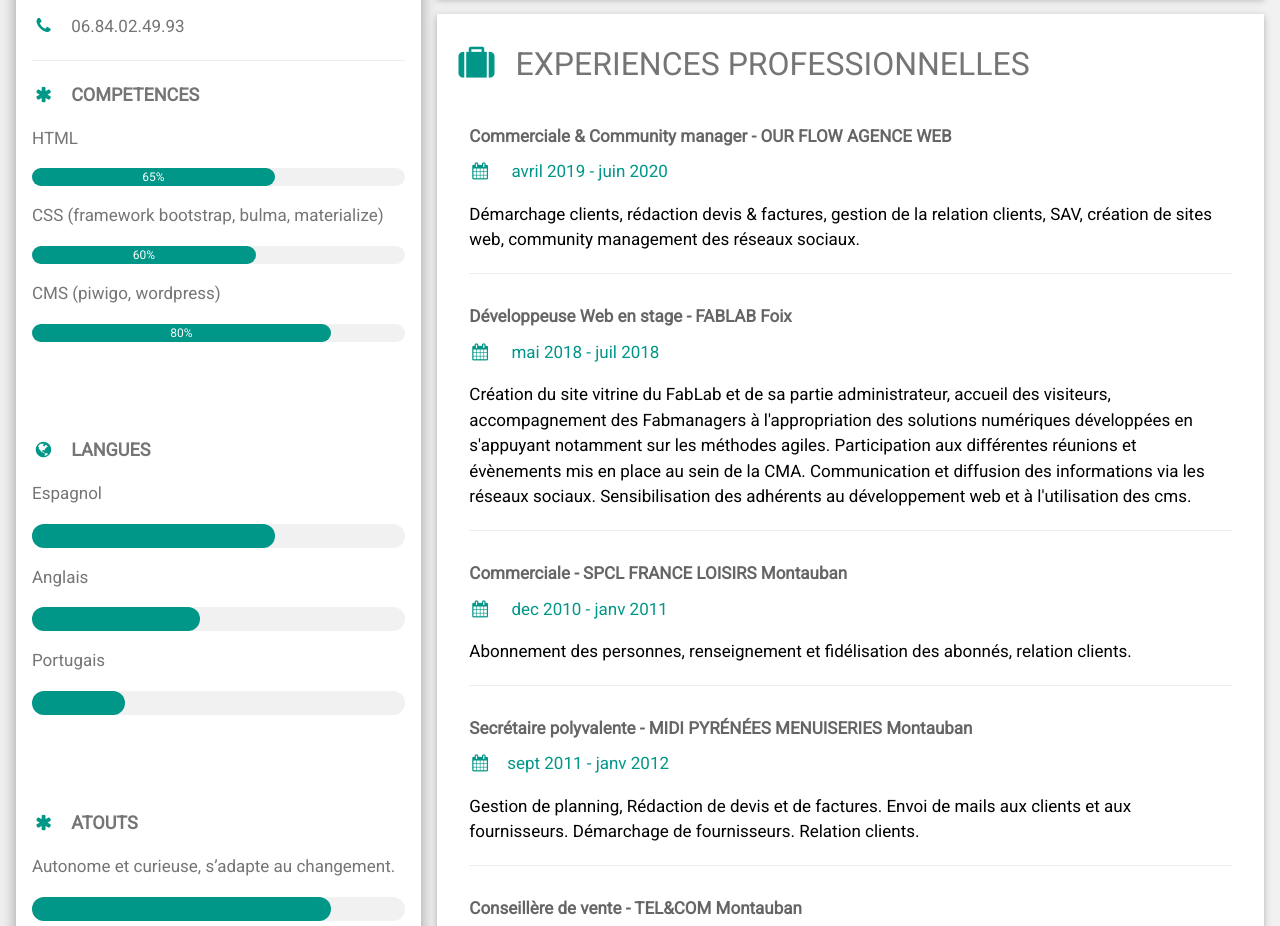
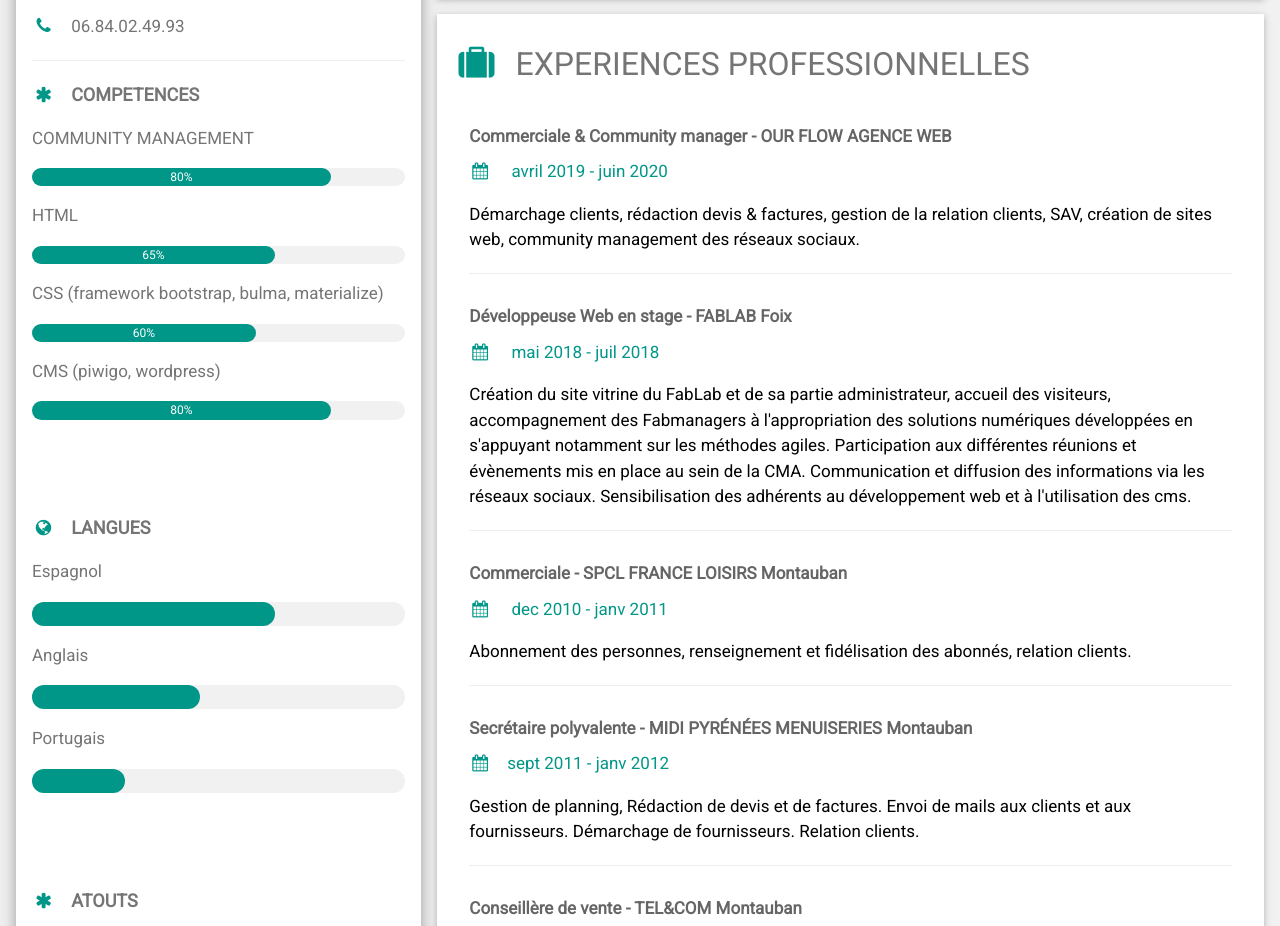
Before and after one commit to JohannaPIRAS/cv_johanna, a plain HTML site: page index.html in a window 1280 px wide. Shown: the part 843-1769 px from the top of the page. Drawn offline with nearby package versions, Linux system fonts and the light colour scheme.

Commit message:
Update index.html

```diff
--- a/index.html
+++ b/index.html
@@ -56,6 +56,10 @@
                         <hr>
                         <p class="w3-large"><b><i
                                     class="fa fa-asterisk fa-fw w3-margin-right w3-text-teal"></i>COMPETENCES</b></p>
+                    <p>COMMUNITY MANAGEMENT</p>
+                        <div class="w3-light-grey w3-round-xlarge w3-small">
+                            <div class="w3-container w3-center w3-round-xlarge w3-teal" style="width:80%">80%</div>
+                        </div>
                         <p>HTML</p>
                         <div class="w3-light-grey w3-round-xlarge w3-small">
                             <div class="w3-container w3-center w3-round-xlarge w3-teal" style="width:65%">65%</div>
```
